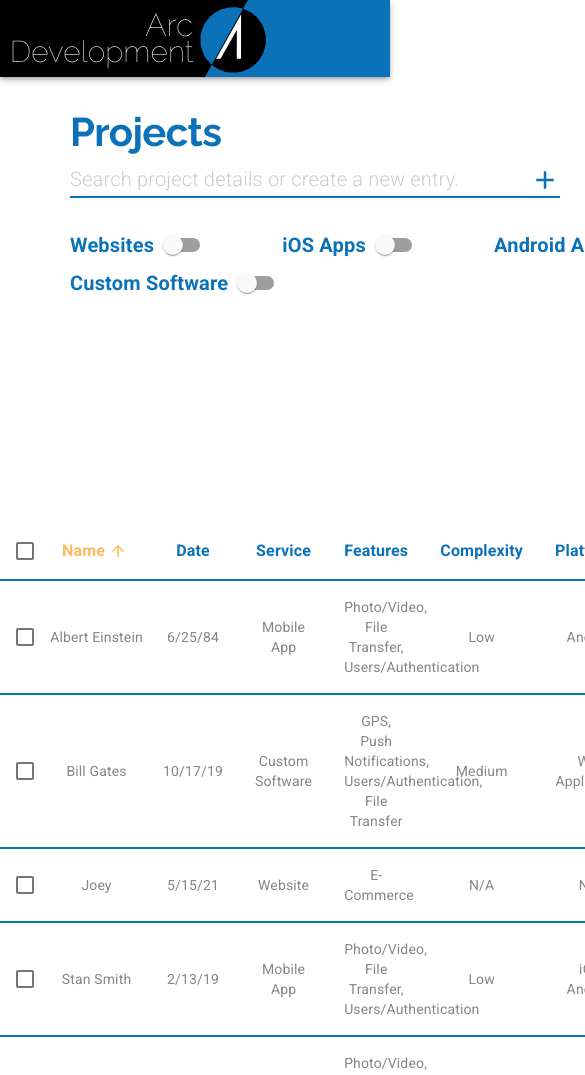
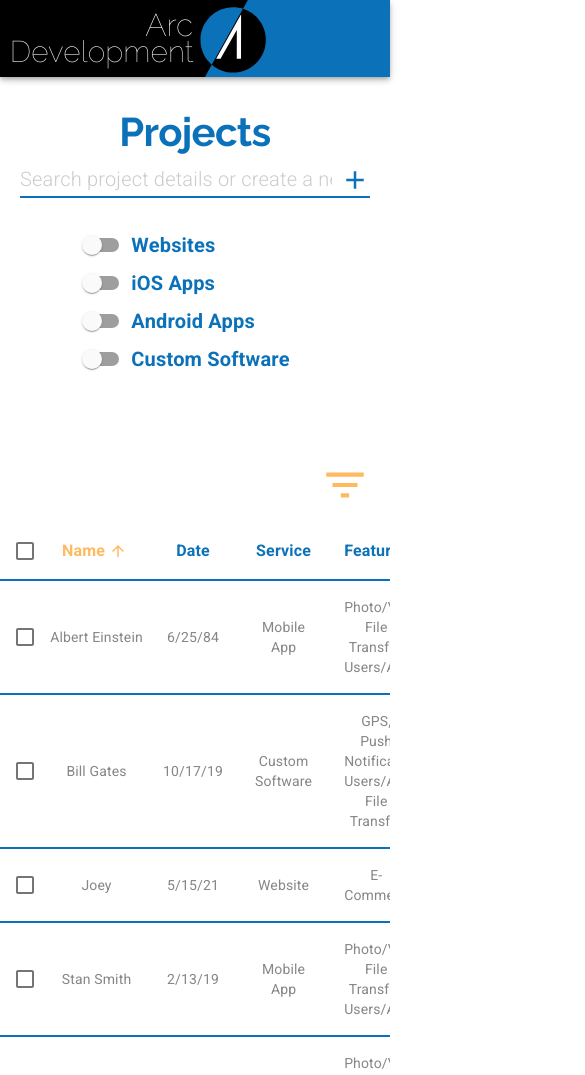
Before and after one commit to Doode1524/project-planner-mui, a Next.js app: page / in a window 390 px wide. Shown: the top 1075 px of the page, 585 px wide, since content can reach past the window. Built offline with nearby package versions, Linux system fonts and the light colour scheme.

Commit message:
start responsive design

```diff
--- a/pages/index.js
+++ b/pages/index.js
@@ -30,6 +30,7 @@ import MenuItem from "@material-ui/core/MenuItem";
 import Button from "@material-ui/core/Button";
 import { format } from "date-fns";
 import EnhancedTable from "../src/ui/EnhancedTable";
+import useMediaQuery from "@material-ui/core/useMediaQuery";
 
 const useStyles = makeStyles((theme) => ({
   service: {
@@ -161,6 +162,8 @@ export default function ProjectManager() {
   const [features, setFeatures] = useState([]);
   const [search, setSearch] = useState("");
   const [page, setPage] = React.useState(0);
+  const matchesMD = useMediaQuery(theme.breakpoints.down("md"));
+  const matchesSM = useMediaQuery(theme.breakpoints.down("sm"));
 
   const addProject = () => {
     setRows([
@@ -213,8 +216,15 @@ export default function ProjectManager() {
 
   return (
     <MuiPickersUtilsProvider utils={DateFnsUtils}>
-      <Grid container direction="column">
-        <Grid item style={{ marginTop: "2em", marginLeft: "5em" }}>
+      <Grid
+        container
+        direction="column"
+        alignItems={matchesSM ? "center" : undefined}
+      >
+        <Grid
+          item
+          style={{ marginTop: "2em", marginLeft: matchesSM ? 0 : "5em" }}
+        >
           <Typography variant="h1">Projects</Typography>
         </Grid>
         <Grid item>
@@ -222,7 +232,7 @@ export default function ProjectManager() {
             placeholder="Search project details or create a new entry."
             value={search}
             onChange={handleSearch}
-            style={{ width: "35em", marginLeft: "5em" }}
+            style={{ width: matchesSM ? "25em" : "35em", marginLeft: matchesSM ? 0 : "5em" }}
             InputProps={{
               endAdornment: (
                 <InputAdornment
@@ -236,10 +246,19 @@ export default function ProjectManager() {
             }}
           />
         </Grid>
-        <Grid item style={{ marginLeft: "5em", marginTop: "2em" }}>
+        <Grid
+          item
+          style={{ marginLeft: matchesSM ? 0 : "5em", marginTop: "2em" }}
+        >
           <FormGroup row>
+            <Grid
+              container
+              direction={matchesSM ? "column" : "row"}
+              justify={matchesSM ? "center" : undefined}
+            >
+              <Grid item>
                 <FormControlLabel
-              style={{ marginRight: "5em" }}
+                  style={{ marginRight: matchesSM ? 0 : "5em" }}
                   control={
                     <Switch
                       checked={websiteChecked}
@@ -248,10 +267,12 @@ export default function ProjectManager() {
                     />
                   }
                   label="Websites"
-              labelPlacement="start"
+                  labelPlacement={matchesSM ? "end" : "start"}
                 />
+              </Grid>
+              <Grid item>
                 <FormControlLabel
-              style={{ marginRight: "5em" }}
+                  style={{ marginRight: matchesSM ? 0 : "5em" }}
                   control={
                     <Switch
                       checked={iOSChecked}
@@ -260,10 +281,12 @@ export default function ProjectManager() {
                     />
                   }
                   label="iOS Apps"
-              labelPlacement="start"
+                  labelPlacement={matchesSM ? "end" : "start"}
                 />
+              </Grid>
+              <Grid item>
                 <FormControlLabel
-              style={{ marginRight: "5em" }}
+                  style={{ marginRight: matchesSM ? 0 : "5em" }}
                   control={
                     <Switch
                       checked={androidChecked}
@@ -272,8 +295,10 @@ export default function ProjectManager() {
                     />
                   }
                   label="Android Apps"
-              labelPlacement="start"
+                  labelPlacement={matchesSM ? "end" : "start"}
                 />
+              </Grid>
+              <Grid item>
                 <FormControlLabel
                   control={
                     <Switch
@@ -283,11 +308,20 @@ export default function ProjectManager() {
                     />
                   }
                   label="Custom Software"
-              labelPlacement="start"
+                  labelPlacement={matchesSM ? "end" : "start"}
                 />
+              </Grid>
+            </Grid>
           </FormGroup>
         </Grid>
-        <Grid item style={{ marginTop: "5em", marginBottom: "35em" }}>
+        <Grid
+          item
+          style={{
+            maxWidth: "100%",
+            marginTop: "5em",
+            marginBottom: matchesMD ? "40" : "35em",
+          }}
+        >
           <EnhancedTable
             setRows={setRows}
             rows={rows}
--- a/src/ui/EnhancedTable.js
+++ b/src/ui/EnhancedTable.js
@@ -595,7 +595,9 @@ export default function EnhancedTable(props) {
         <TablePagination
           rowsPerPageOptions={[5, 10, 25]}
           component="div"
-          count={priceFilters(switchFilters()).filter((row) => row.search).length}
+          count={
+            priceFilters(switchFilters()).filter((row) => row.search).length
+          }
           rowsPerPage={rowsPerPage}
           page={props.page}
           onChangePage={handleChangePage}
```
Lines whose indentation alone changed are shown as unchanged.
